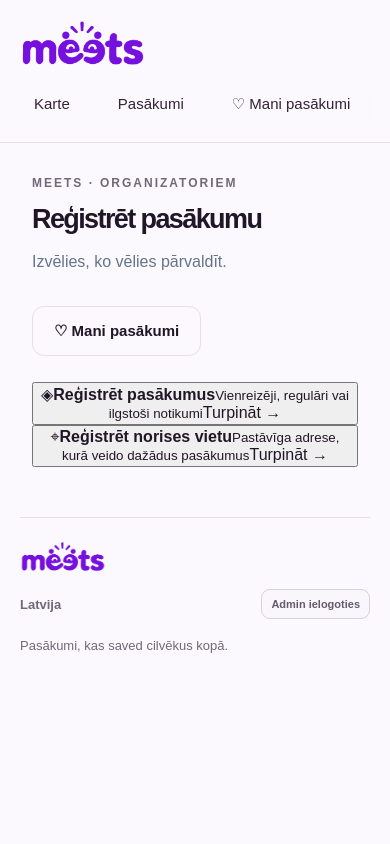
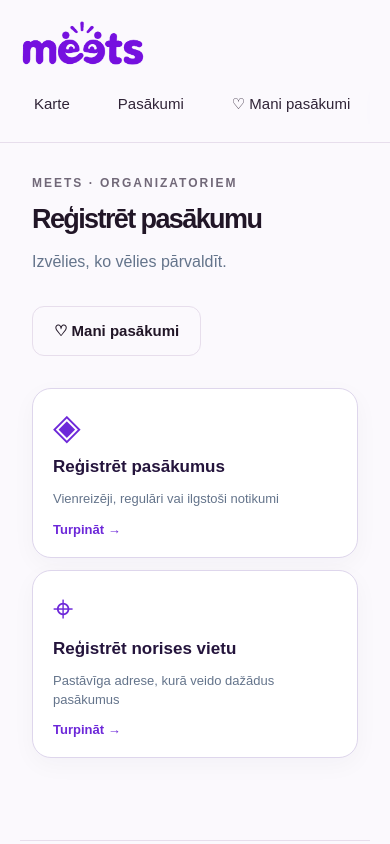
Before and after one commit to girtspolis1-sudo/meets-2, a Next.js app: page /registre-pasakumu in a window 390 px wide. Shown: the top 844 px of the page. Built offline with nearby package versions, Linux system fonts and the light colour scheme.

Commit message:
Style separate event registration choice with responsive role cards

```diff
--- a/app/globals.css
+++ b/app/globals.css
@@ -1897,3 +1897,15 @@ body.admin-environment .admin-page>.eyebrow{margin:0}
 .meets-organizer-review-head p,.meets-organizer-review-card p{margin:0;color:#64748b;font-size:13px}
 .meets-organizer-review-card .meets-organizer-grid{max-width:460px}
 @media(max-width:570px){.meets-organizer-page{padding:18px 12px 50px}.meets-organizer-form{padding:15px}.meets-organizer-grid{grid-template-columns:1fr}.meets-organizer-review-head{flex-wrap:wrap}.meets-organizer-bar select{width:100%;min-width:0}}
+
+/* Dedicated organizer enrollment: two clear entry points */
+.meets-register-kind-grid{display:grid;grid-template-columns:repeat(2,minmax(0,1fr));gap:18px;max-width:900px;margin:32px 0}
+.meets-register-kind{display:flex;flex-direction:column;align-items:flex-start;gap:12px;text-align:left;border:1px solid #ded6ec;border-radius:19px;background:#fff;padding:26px;min-height:230px;color:#24143c;cursor:pointer;box-shadow:0 7px 24px rgba(38,14,65,.035);transition:border-color .15s,transform .15s}
+.meets-register-kind:hover,.meets-register-kind:focus-visible{border-color:#8b5cf6;transform:translateY(-2px);outline-offset:3px}
+.meets-register-kind-icon{font-size:36px;color:#6d28d9;line-height:1}
+.meets-register-kind strong{font-size:19px}
+.meets-register-kind small{font-size:13px;line-height:1.5;color:#64748b}
+.meets-register-kind-arrow{margin-top:auto;font-weight:650;font-size:13px;color:#6d28d9}
+.meets-register-back{max-width:1080px;margin:12px auto 0;padding:0 20px}
+.meets-schedule-choice{display:grid;gap:12px}
+@media(max-width:650px){.meets-register-kind-grid{grid-template-columns:1fr;gap:12px}.meets-register-kind{min-height:170px;padding:20px}.meets-register-kind strong{font-size:17px}}
```
